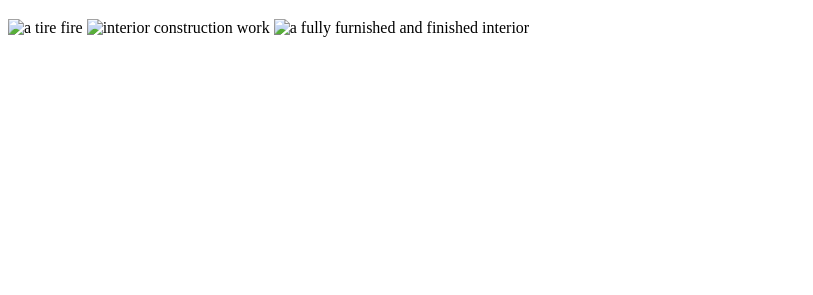
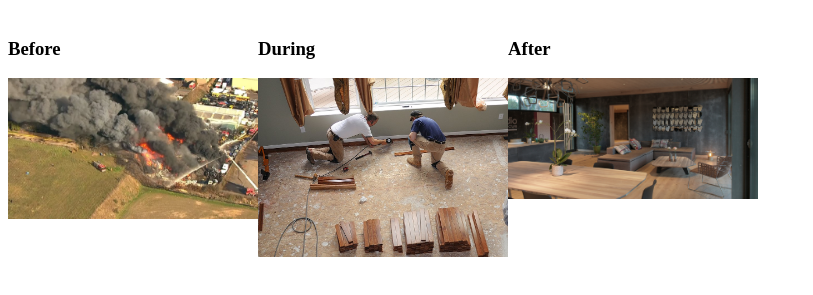
Before and after one commit to Bobeartow/interior-design-project, a plain HTML site: page index.html in a window 1280 px wide. Shown: the part 61-356 px from the top of the page, without its empty margins (0-813 px from the left). Drawn offline with Linux system fonts and the light colour scheme.

Commit message:
float images so that they appear in columns

```diff
--- a/css/styles.css
+++ b/css/styles.css
@@ -0,0 +1,7 @@
+.column {
+  float: left;
+}
+
+img {
+  width: 250px;
+}
--- a/index.html
+++ b/index.html
@@ -8,11 +8,16 @@
   <body>
     <h1>Tad's Interior Design</h1>
     <div class="column">
-
+      <h3>Before</h3>
+      <img src="img/before.jpg" alt="a tire fire">
     </div>
-    <img src="imgs/before.jpg" alt="a tire fire">
-    <img src="imgs/during.jpg" alt="interior construction work">
-    <img src="imgs/after.jpg" alt="a fully furnished and finished interior">
-
+    <div class="column">
+      <h3>During</h3>
+      <img src="img/during.jpg" alt="interior construction work">
+    </div>
+    <div class="column">
+      <h3>After</h3>
+      <img src="img/after.jpg" alt="a fully furnished and finished interior">
+    </div>
   </body>
 </html>
```
